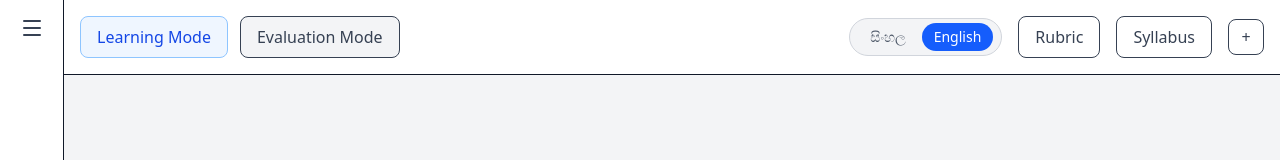
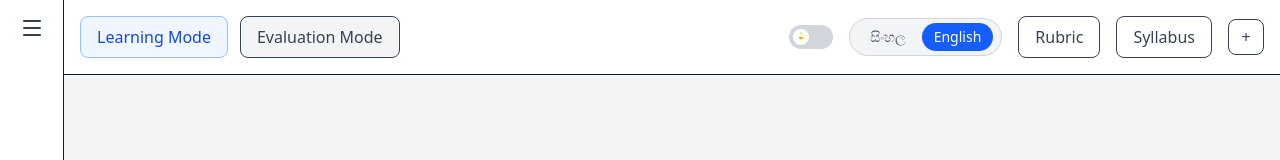
Before and after one commit to Miyuri15/sinlearn-web, a Next.js app: page /chat in a window 1280 px wide. Shown: the top 160 px of the page. Built offline with nearby package versions, Linux system fonts and the light colour scheme.

Commit message:
Add ChatThemeToggle component for theme switching functionality

```diff
--- /dev/null
+++ b/src/app/chat/components/ChatThemeToggle.tsx
@@ -0,0 +1,71 @@
+"use client";
+
+import { useEffect, useState } from "react";
+import { applyTheme, getStoredTheme } from "@/lib/theme";
+
+export default function ChatThemeToggle() {
+  const [ready, setReady] = useState(false);
+  const [isDark, setIsDark] = useState(false);
+
+  useEffect(() => {
+    setReady(true);
+
+    // Load stored theme at startup
+    const theme = getStoredTheme();
+    setIsDark(theme === "dark");
+    applyTheme(theme);
+  }, []);
+
+  if (!ready) return null;
+
+  const toggleTheme = () => {
+    const next = !isDark;
+    setIsDark(next);
+
+    const newTheme = next ? "dark" : "light";
+    applyTheme(newTheme); // applies + stores
+  };
+
+  return (
+    <button
+      onClick={toggleTheme}
+      aria-label="Toggle theme"
+      className="
+        relative inline-flex h-6 w-11 items-center rounded-full
+        bg-gray-300 dark:bg-gray-700 transition-colors
+      "
+    >
+      <span
+        className={`
+          inline-flex items-center justify-center h-4 w-4 transform rounded-full bg-white
+          transition-transform
+          ${isDark ? "translate-x-6" : "translate-x-1"}
+        `}
+      >
+        {isDark ? (
+          // Moon Icon
+          <svg
+            className="w-3 h-3 text-gray-700 dark:text-gray-300"
+            fill="currentColor"
+            viewBox="0 0 20 20"
+          >
+            <path d="M17.293 13.293A8 8 0 016.707 2.707a8.001 8.001 0 1010.586 10.586z" />
+          </svg>
+        ) : (
+          // Sun Icon
+          <svg
+            className="w-3 h-3 text-yellow-500"
+            fill="currentColor"
+            viewBox="0 0 20 20"
+          >
+            <path
+              fillRule="evenodd"
+              d="M10 2a1 1 0 011 1v1a1 1 0 11-2 0V3a1 1 0 011-1zm4 8a4 4 0 11-8 0 4 4 0 18 0zm-.464 4.95l.707.707a1 1 0 001.414-1.414l-.707-.707a1 1 0 00-1.414 1.414zm2.12-10.607a1 1 0 010 1.414l-.706.707a1 1 0 11-1.414-1.414l.707-.707a1 1 0 011.414 0zM17 11a1 1 0 100-2h-1a1 1 0 100 2h1zm-7 4a1 1 0 011 1v1a1 1 0 11-2 0v-1a1 1 0 011-1zM5.05 6.464A1 1 0 106.465 5.05l-.708-.707a1 1 0 00-1.414 1.414l.707.707zm1.414 8.486l-.707.707a1 1 0 01-1.414-1.414l.707-.707a1 1 0 011.414 1.414zM4 11a1 1 0 100-2H3a1 1 0 000 2h1z"
+              clipRule="evenodd"
+            />
+          </svg>
+        )}
+      </span>
+    </button>
+  );
+}
--- a/src/app/chat/loading.tsx
+++ b/src/app/chat/loading.tsx
@@ -19,6 +19,7 @@ export default function Loading() {
           {/* Right buttons */}
           <div className="flex items-center gap-4">
             <div className="w-10 h-10 bg-gray-200 rounded-lg animate-pulse"></div>
+            <div className="w-15 h-10 bg-gray-200 rounded-lg animate-pulse"></div>
             <div className="w-20 h-10 bg-gray-200 rounded animate-pulse"></div>
             <div className="w-20 h-10 bg-gray-200 rounded animate-pulse"></div>
             <div className="w-9 h-9 bg-gray-200 rounded-lg animate-pulse"></div>
--- a/src/app/chat/page.tsx
+++ b/src/app/chat/page.tsx
@@ -8,6 +8,7 @@ import { useEffect, useRef, useState } from "react";
 import InputBar from "./components/InputBar";
 import RecordBar from "./components/RecordBar";
 import EvaluationCard from "./components/EvaluationCard";
+import ChatThemeToggle from "./components/ChatThemeToggle";
 
 export default function Chat() {
   const { t } = useTranslation("chat");
@@ -130,6 +131,7 @@ export default function Chat() {
 
           {/* RIGHT OPTIONS */}
           <div className="flex items-center gap-4">
+            <ChatThemeToggle />
             <ChatLanguageToggle />
 
             <button
```
